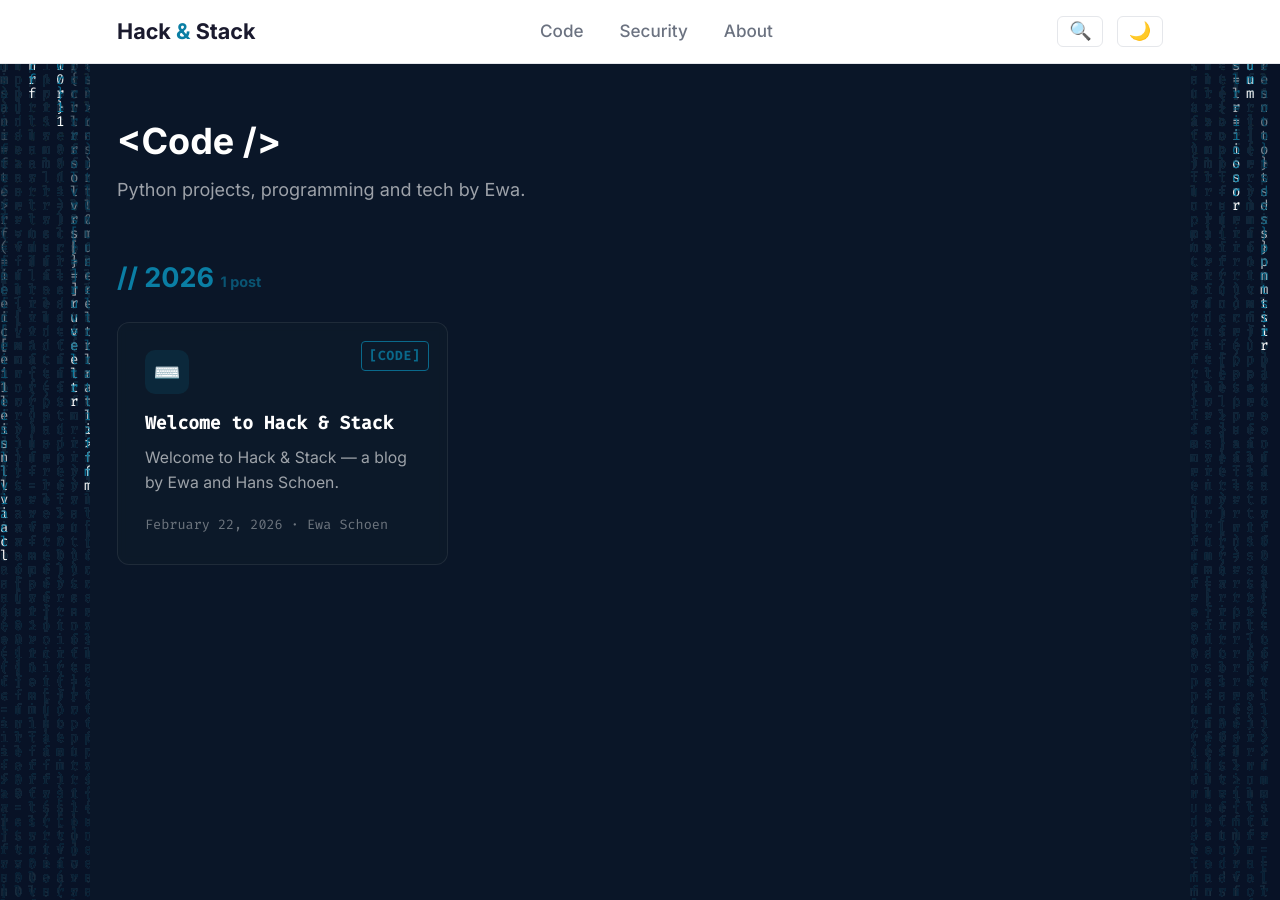
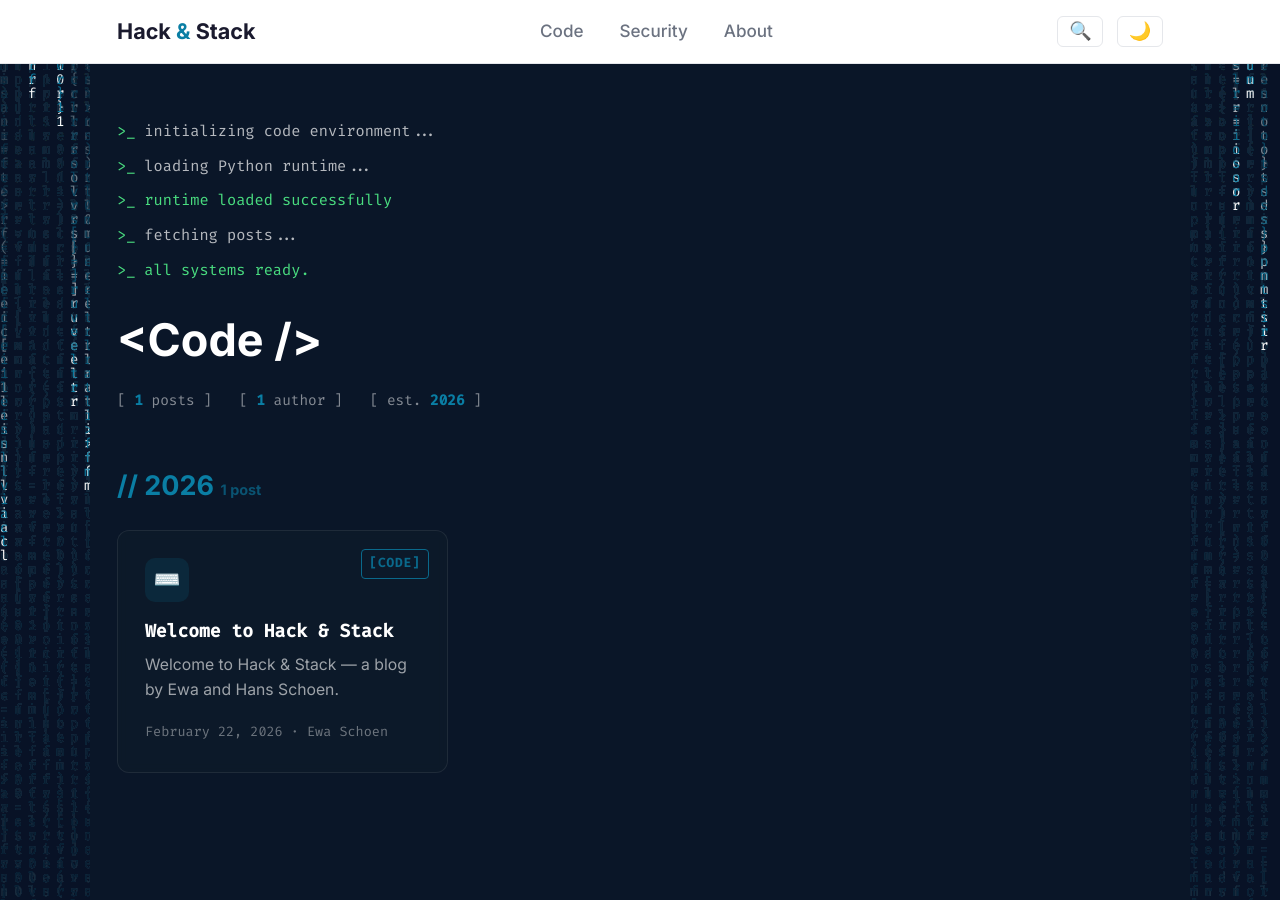
Before and after one commit to ewa-schoen/techblog, a Jekyll site: the page built from code/index.html, in a window 1280 px wide and 900 px high. Built offline with Jekyll 4.4.1, drawn with Linux system fonts in a browser that asks for light colours.

Commit message:
Add terminal header and stats bar to Code and Security pages

```diff
--- a/_sass/_cards.scss
+++ b/_sass/_cards.scss
@@ -336,3 +336,88 @@
     opacity: 0;
   }
 }
+
+// ── Terminal header ───────────────────────────────
+
+.terminal-header {
+  margin-bottom: 3rem;
+}
+
+.terminal-boot {
+  font-family: $font-code;
+  font-size: 0.85rem;
+  margin-bottom: 1.5rem;
+  min-height: 80px;
+}
+
+.terminal-line {
+  display: flex;
+  align-items: center;
+  gap: 0.5rem;
+  margin-bottom: 0.4rem;
+  opacity: 0;
+  animation: fadeInLine 0.1s ease forwards;
+}
+
+.terminal-prompt {
+  color: #4ade80;
+  flex-shrink: 0;
+}
+
+.terminal-text {
+  color: rgba(255, 255, 255, 0.7);
+}
+
+.terminal-text.success {
+  color: #4ade80;
+}
+
+.terminal-text.warning {
+  color: #fbbf24;
+}
+
+.terminal-cursor {
+  display: inline-block;
+  width: 8px;
+  height: 1em;
+  background: rgba(255, 255, 255, 0.8);
+  animation: blink 1s step-end infinite;
+  vertical-align: text-bottom;
+  margin-left: 2px;
+}
+
+@keyframes blink {
+  0%, 100% { opacity: 1; }
+  50% { opacity: 0; }
+}
+
+@keyframes fadeInLine {
+  to { opacity: 1; }
+}
+
+.page-title-glow {
+  font-size: 2.5rem;
+  font-weight: 700;
+  margin-bottom: 0.5rem;
+  color: #ffffff;
+}
+
+// ── Stats bar ─────────────────────────────────────
+
+.stats-bar {
+  display: flex;
+  gap: 1.5rem;
+  flex-wrap: wrap;
+  margin-top: 1rem;
+}
+
+.stat-item {
+  font-family: $font-code;
+  font-size: 0.8rem;
+  color: rgba(255, 255, 255, 0.5);
+
+  span {
+    color: var(--card-accent, #{$color-accent});
+    font-weight: 600;
+  }
+}
--- a/code/index.html
+++ b/code/index.html
@@ -6,9 +6,14 @@ title: Code
 <canvas id="matrix-canvas"></canvas>
 
 <div class="card-page card-page-dark">
-    <div class="card-page-header">
-        <h1>&lt;Code /&gt;</h1>
-        <p>Python projects, programming and tech by Ewa.</p>
+    <div class="terminal-header card-code">
+        <div class="terminal-boot" id="terminal-boot"></div>
+        <h1 class="page-title-glow">&lt;Code /&gt;</h1>
+        <div class="stats-bar">
+            <div class="stat-item">[ <span>{{ site.posts | where_exp: "post", "post.categories contains 'code'" | size }}</span> posts ]</div>
+            <div class="stat-item">[ <span>1</span> author ]</div>
+            <div class="stat-item">[ est. <span>2026</span> ]</div>
+        </div>
     </div>
 
     {% assign code_posts = site.posts | where_exp: "post", "post.categories contains 'code'" %}
@@ -48,6 +53,33 @@ title: Code
 
 <script>
     document.addEventListener('DOMContentLoaded', function() {
+
+        // Terminal boot sequence
+        const bootLines = [
+            { text: 'initializing code environment...', type: 'normal', delay: 0 },
+            { text: 'loading Python runtime...', type: 'normal', delay: 400 },
+            { text: 'runtime loaded successfully', type: 'success', delay: 800 },
+            { text: 'fetching posts...', type: 'normal', delay: 1200 },
+            { text: 'all systems ready.', type: 'success', delay: 1600 },
+        ];
+
+        const bootEl = document.getElementById('terminal-boot');
+        if (bootEl) {
+            bootLines.forEach((line) => {
+                setTimeout(() => {
+                    const div = document.createElement('div');
+                    div.className = 'terminal-line';
+                    div.style.animationDelay = '0ms';
+                    div.innerHTML = `
+          <span class="terminal-prompt">&gt;_</span>
+          <span class="terminal-text ${line.type === 'success' ? 'success' : ''}">${line.text}</span>
+        `;
+                    bootEl.appendChild(div);
+                }, line.delay);
+            });
+        }
+
+        // Matrix animation
         const matrix = document.getElementById('matrix-canvas');
         const mCtx = matrix.getContext('2d');
 
```
Also changed, not shown: other parts of code/index.html (+2 -1 lines), security/index.html (+38 -4 lines).
